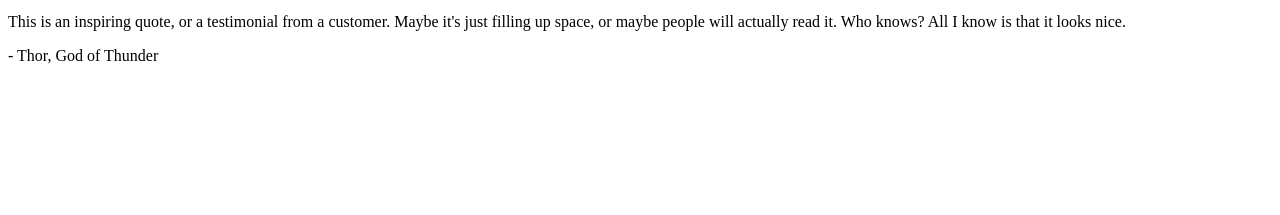
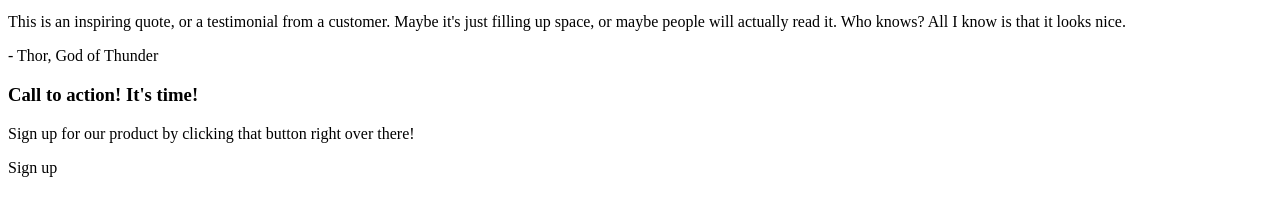
Before and after one commit to aegisnull/odin-landing-page, a plain HTML site: page index.html in a window 1280 px wide. Shown: the part 567-782 px from the top of the page. Drawn offline with Linux system fonts and the light colour scheme.

Commit message:
Add HTML code for cta section

```diff
--- a/index.html
+++ b/index.html
@@ -69,5 +69,16 @@
       </p>
       <p class="quote__author">- Thor, God of Thunder</p>
     </section>
+    <section class="cta">
+      <div class="cta__container">
+        <h3 class="cta__title">Call to action! It's time!</h3>
+        <p class="cta__text">
+          Sign up for our product by clicking that button right over there!
+        </p>
+        <div class="cta__button">
+          <p class="cta__button-text">Sign up</p>
+        </div>
+      </div>
+    </section>
   </body>
 </html>
```
